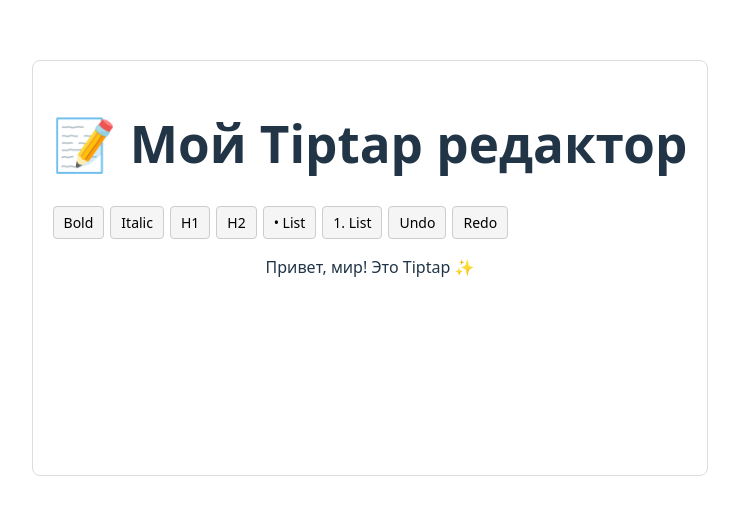
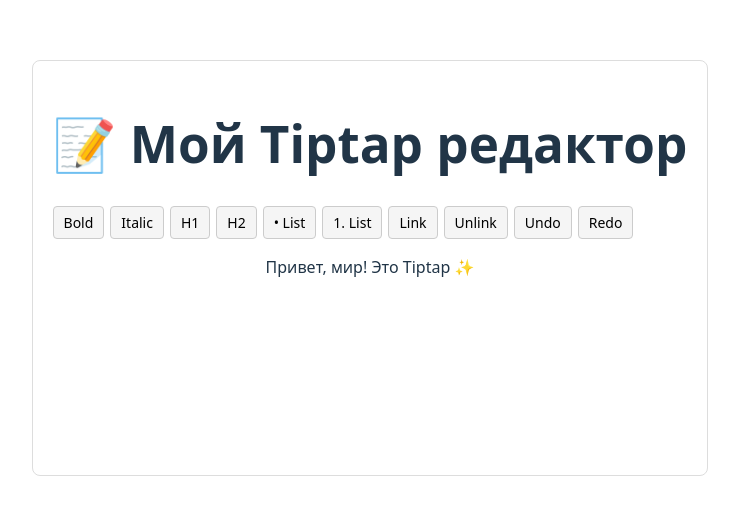
Before and after one commit to makdmt/react-tiptap, a React (Vite) app: page / in a window 1280 px wide. Shown: the part 132-646 px from the top of the page, without its empty margins (270-1009 px from the left). Built offline with nearby package versions, Linux system fonts and the light colour scheme.

Commit message:
feat(toolbar) add link and unlink buttons

```diff
--- a/package.json
+++ b/package.json
@@ -11,6 +11,7 @@
   },
   "dependencies": {
     "@tiptap/core": "^3.0.7",
+    "@tiptap/extension-link": "^3.0.7",
     "@tiptap/react": "^3.0.7",
     "@tiptap/starter-kit": "^3.0.7",
     "react": "^19.1.0",
--- a/src/components/toolbar/Toolbar.jsx
+++ b/src/components/toolbar/Toolbar.jsx
@@ -23,6 +23,32 @@
             // editor.off('blur', rerender)
         }
     }, [editor])
+
+    const setLink = () => {
+        const prev = editor.getAttributes('link').href
+        const input = window.prompt('Введите URL', prev || 'https://')
+        if (input === null) return
+
+        // Пустая строка — снимаем ссылку
+        if (input.trim() === '') {
+            editor.chain().focus().extendMarkRange('link').unsetLink().run()
+            return
+        }
+
+        // Добавим протокол, если не указан
+        const href = /^(https?:)?\/\//i.test(input) ? input : `https://${input}`
+
+        editor
+            .chain()
+            .focus()
+            .extendMarkRange('link')
+            .setLink({ href })
+            .run()
+    }
+
+    const unsetLink = () => {
+        editor.chain().focus().extendMarkRange('link').unsetLink().run()
+    }
 
 
     if (!editor) {
@@ -67,6 +93,14 @@
             >
                 1. List
             </button>
+            <button
+                onClick={setLink}
+                className={editor.isActive('link') ? 'is-active' : ''}
+                title="Создать/изменить ссылку"
+            >
+                Link
+            </button>
+            <button onClick={unsetLink} title="Убрать ссылку">Unlink</button>
             <button onClick={() => editor.chain().focus().undo().run()}>Undo</button>
             <button onClick={() => editor.chain().focus().redo().run()}>Redo</button>
         </div>
```
